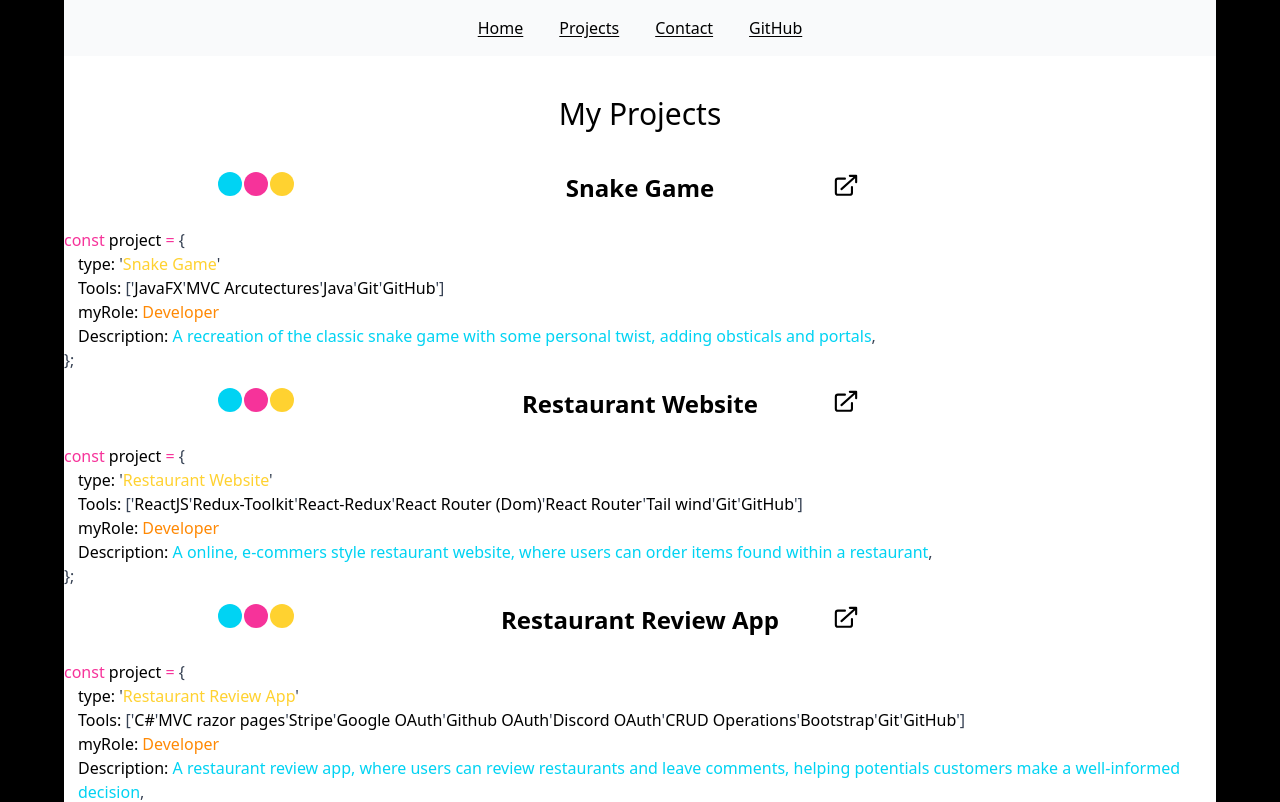
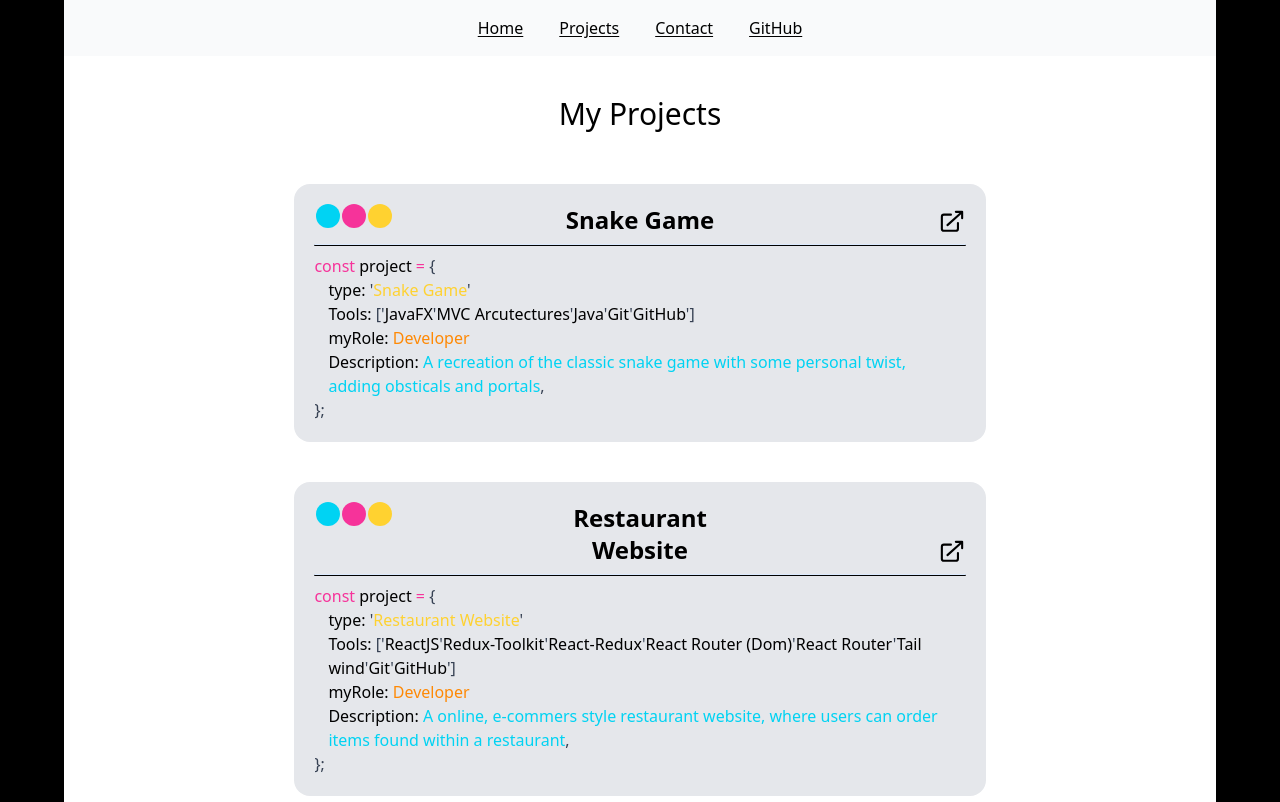
Before and after one commit to Remy-Post/portfolio, a React (Vite) app in the folder portfolio-project/: page /projects in a window 1280 px wide. Shown: the top 802 px of the page. Built offline with nearby package versions, Linux system fonts and the light colour scheme.

Commit message:
Improved Project and Projects components layout with updated UI styling, added container styling for project rendering, and refined element alignment.

```diff
--- a/portfolio-project/src/Project.jsx
+++ b/portfolio-project/src/Project.jsx
@@ -13,14 +13,14 @@ export default function Project({children, ...params}){
         <div className="">
             {/*Header*/}
             <div className="grid grid-cols-3">
-                <div className="w-20 flex justify-evenly mx-auto">
+                <div className="w-20 flex justify-evenly">
                     <div className="bg-cyan-400 w-[3vh] h-[3vh] rounded-4xl"></div>
                     <div className="bg-pink-500 w-[3vh] h-[3vh] rounded-4xl"></div>
                     <div className="bg-amber-300 w-[3vh] h-[3vh] rounded-4xl"></div>
                 </div>
                 <h3 className="text-2xl font-bold text-center self-center">{params.name}</h3>
                 {/*Icon*/}
-                <div>
+                <div className="flex justify-end">
                     <svg stroke="currentColor" fill="currentColor" strokeWidth="0" viewBox="0 0 20 20"
                          aria-hidden="true" className="h-7 w-7 self-end hover:cursor" height="1em" width="1em"
                          xmlns="http://www.w3.org/2000/svg">
@@ -34,7 +34,7 @@ export default function Project({children, ...params}){
                 </div>
             </div>
             {/*Body*/}
-            <br className="bg-blue-500"/>
+            <hr className="text-blue-100 bg-black rounded-4xl h-[2px] px-3 my-2" />
             <div>
                 <div> {/*Starting*/}
                     <span className={colors.red}>const</span>
--- a/portfolio-project/src/Projects.jsx
+++ b/portfolio-project/src/Projects.jsx
@@ -34,7 +34,9 @@ export default function Projects(){
                     //Empty MOCK data / Before it loads
                     <p>Loading...</p> :
                     projectList.map((project, index) => (
-                    <Project key={project?.id ?? index} {...project} />
+                        <div className="w-[60%] mx-auto bg-gray-200 m-3 p-5 rounded-2xl hover:bg-gray-600">
+                            <Project key={project?.id ?? index} {...project}/>
+                        </div>
                 ))}
             </div>
         </>
```
